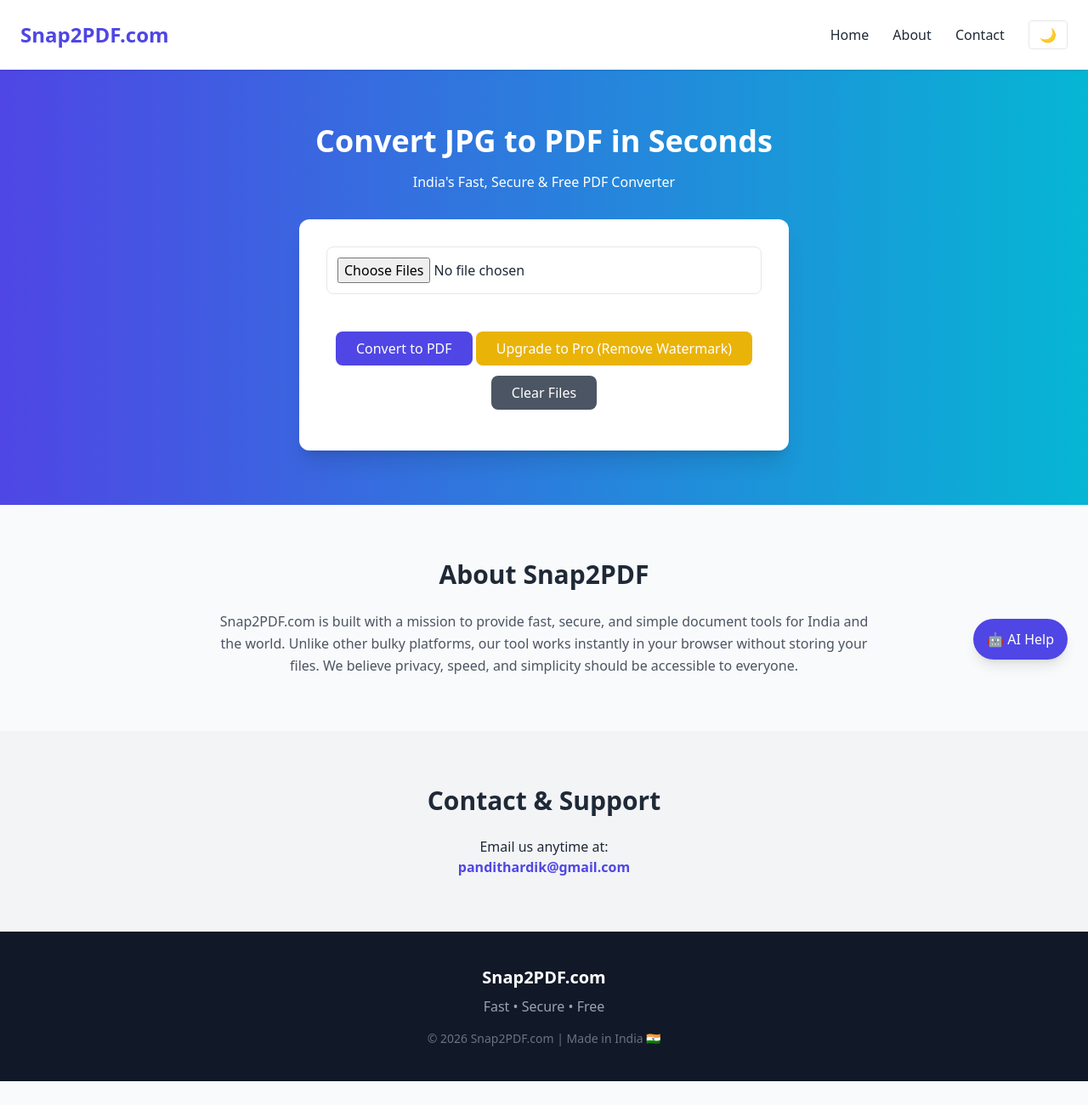
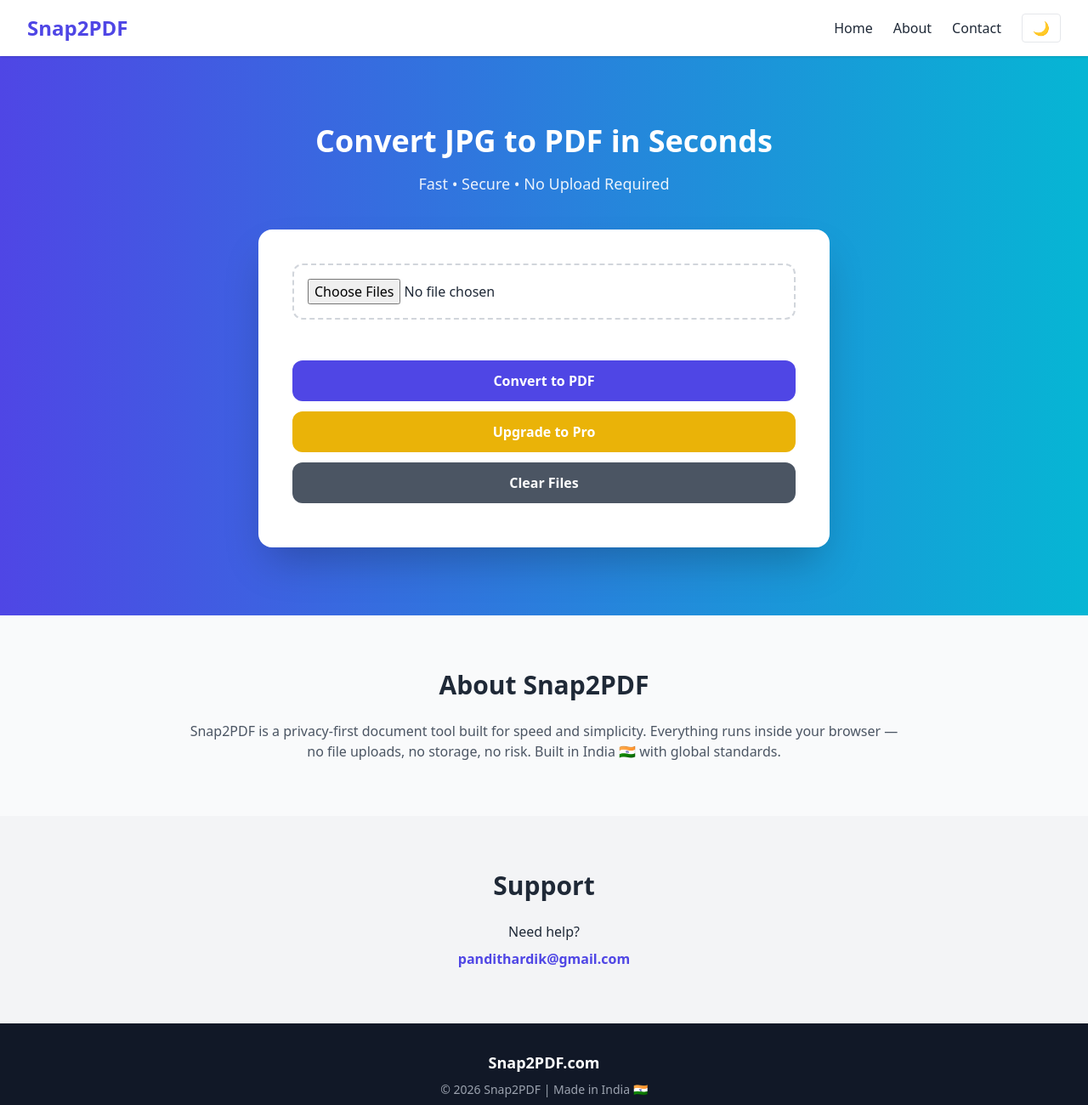
Before and after one commit to P092004/snap2pdf, a plain HTML site: page index.html in a window 1280 px wide. Shown: the whole page at 85% size. Before the commit the page ends 1272 px from the top, so only its background shows below. Drawn offline with nearby package versions, Linux system fonts and the light colour scheme.

Commit message:
Update index.html

```diff
--- a/index.html
+++ b/index.html
@@ -11,104 +11,100 @@
 <style>
 html { scroll-behavior: smooth; }
 </style>
-
 </head>
 
-<body id="body" class="bg-gray-50 text-gray-800 transition-all duration-300">
+<body class="bg-gray-50 text-gray-800 transition-all duration-300">
 
 <!-- NAVBAR -->
-<nav class="flex justify-between items-center p-6 shadow bg-white sticky top-0 z-50">
-  <h1 class="text-2xl font-bold text-indigo-600 cursor-pointer">Snap2PDF.com</h1>
-  <div class="space-x-6 hidden md:block">
-    <a href="#home" class="hover:text-indigo-600">Home</a>
-    <a href="#about" class="hover:text-indigo-600">About</a>
-    <a href="#contact" class="hover:text-indigo-600">Contact</a>
-    <button id="darkToggle" class="px-3 py-1 border rounded hover:bg-gray-200">🌙</button>
+<nav class="flex justify-between items-center px-4 md:px-8 py-4 bg-white shadow sticky top-0 z-50">
+  <h1 class="text-xl md:text-2xl font-bold text-indigo-600">Snap2PDF</h1>
+  <div class="hidden md:flex space-x-6 items-center">
+    <a href="#home" class="hover:text-indigo-600 transition">Home</a>
+    <a href="#about" class="hover:text-indigo-600 transition">About</a>
+    <a href="#contact" class="hover:text-indigo-600 transition">Contact</a>
+    <button id="darkToggle" class="px-3 py-1 border rounded hover:bg-gray-100 transition">🌙</button>
   </div>
 </nav>
 
 <!-- HERO -->
-<section id="home" class="text-center py-16 bg-gradient-to-r from-indigo-600 to-cyan-500 text-white">
-  <h2 class="text-4xl font-bold mb-4">Convert JPG to PDF in Seconds</h2>
-  <p class="mb-8">India's Fast, Secure & Free PDF Converter</p>
+<section id="home" class="py-12 md:py-20 px-4 bg-gradient-to-r from-indigo-600 to-cyan-500 text-white text-center">
 
-  <div class="bg-white text-gray-800 p-8 rounded-xl shadow-xl max-w-xl mx-auto">
+  <h2 class="text-2xl md:text-4xl font-bold mb-4 leading-tight">
+    Convert JPG to PDF in Seconds
+  </h2>
+  <p class="mb-10 text-sm md:text-lg opacity-90">
+    Fast • Secure • No Upload Required
+  </p>
 
+  <div class="bg-white text-gray-800 p-6 md:p-10 rounded-2xl shadow-2xl max-w-2xl mx-auto transition hover:shadow-3xl">
+
+    <!-- Upload -->
     <input type="file" id="fileInput" multiple accept="image/*"
-      class="border p-3 w-full rounded-lg mb-4 hover:border-indigo-500 transition">
+      class="border-2 border-dashed border-gray-300 p-4 w-full rounded-xl mb-6 hover:border-indigo-500 transition cursor-pointer">
 
-    <div id="preview" class="flex flex-wrap gap-2 justify-center mb-4"></div>
+    <!-- Preview -->
+    <div id="preview"
+      class="grid grid-cols-3 sm:grid-cols-4 md:grid-cols-5 gap-3 mb-6"></div>
 
-    <button id="convertBtn"
-      class="bg-indigo-600 text-white px-6 py-2 rounded-lg hover:bg-indigo-700 transition transform hover:scale-105">
-      Convert to PDF
-    </button>
-	<button id="upgradeBtn"
-  class="bg-yellow-500 text-white px-6 py-2 rounded-lg mt-3 hover:bg-yellow-600 transition transform hover:scale-105">
-  Upgrade to Pro (Remove Watermark)
-</button>
+    <!-- Buttons -->
+    <div class="space-y-3">
 
-<p id="proStatus" class="text-sm text-green-600 mt-2 hidden">
-  ✅ Pro Activated – Watermark Removed
-</p>
+      <button id="convertBtn"
+        class="w-full bg-indigo-600 text-white py-3 rounded-xl hover:bg-indigo-700 transition transform hover:scale-105 font-semibold">
+        Convert to PDF
+      </button>
 
+      <button id="downloadBtn"
+        class="w-full bg-green-600 text-white py-3 rounded-xl hidden hover:bg-green-700 transition transform hover:scale-105 font-semibold">
+        Download PDF
+      </button>
 
-    <button id="downloadBtn"
-      class="bg-green-600 text-white px-6 py-2 rounded-lg hidden hover:bg-green-700 transition transform hover:scale-105">
-      Download PDF
-    </button>
-	<button id="clearBtn"
-  class="bg-gray-600 text-white px-6 py-2 rounded-lg mt-3 hover:bg-gray-700 transition transform hover:scale-105">
-  Clear Files
-</button>
+      <button id="upgradeBtn"
+        class="w-full bg-yellow-500 text-white py-3 rounded-xl hover:bg-yellow-600 transition transform hover:scale-105 font-semibold">
+        Upgrade to Pro
+      </button>
 
+      <button id="clearBtn"
+        class="w-full bg-gray-600 text-white py-3 rounded-xl hover:bg-gray-700 transition transform hover:scale-105 font-semibold">
+        Clear Files
+      </button>
 
-    <p id="limitText" class="text-sm text-red-500 mt-4"></p>
+    </div>
+
+    <p id="proStatus" class="text-green-600 text-sm mt-3 hidden">
+      ✅ Pro Activated – Watermark Removed
+    </p>
+
+    <p id="limitText" class="text-red-500 text-sm mt-3"></p>
 
   </div>
 </section>
 
 <!-- ABOUT -->
-<section id="about" class="py-16 text-center px-6">
-  <h2 class="text-3xl font-bold mb-6">About Snap2PDF</h2>
-  <p class="max-w-3xl mx-auto text-gray-600 leading-relaxed">
-    Snap2PDF.com is built with a mission to provide fast, secure, and simple document tools for India and the world.
-    Unlike other bulky platforms, our tool works instantly in your browser without storing your files.
-    We believe privacy, speed, and simplicity should be accessible to everyone.
+<section id="about" class="py-16 px-6 text-center max-w-4xl mx-auto">
+  <h2 class="text-2xl md:text-3xl font-bold mb-6">About Snap2PDF</h2>
+  <p class="text-gray-600 text-sm md:text-base leading-relaxed">
+    Snap2PDF is a privacy-first document tool built for speed and simplicity.
+    Everything runs inside your browser — no file uploads, no storage, no risk.
+    Built in India 🇮🇳 with global standards.
   </p>
 </section>
 
 <!-- CONTACT -->
-<section id="contact" class="bg-gray-100 py-16 text-center">
-  <h2 class="text-3xl font-bold mb-6">Contact & Support</h2>
-  <p>Email us anytime at:</p>
+<section id="contact" class="bg-gray-100 py-16 text-center px-4">
+  <h2 class="text-2xl md:text-3xl font-bold mb-6">Support</h2>
+  <p class="mb-2">Need help?</p>
   <a href="mailto:pandithardik@gmail.com"
      class="text-indigo-600 font-semibold hover:underline">
      pandithardik@gmail.com
   </a>
 </section>
 
-<!-- AI CHATBOT -->
-<div class="fixed bottom-6 right-6">
-  <button onclick="toggleChat()"
-    class="bg-indigo-600 text-white px-4 py-3 rounded-full shadow-lg hover:bg-indigo-700">
-    🤖 AI Help
-  </button>
-
-  <div id="chatBox" class="hidden bg-white w-80 h-96 shadow-xl rounded-xl mt-2 p-4 flex flex-col">
-    <div id="chatMessages" class="flex-1 overflow-y-auto text-sm mb-2"></div>
-    <input id="chatInput" type="text" placeholder="Ask something..."
-      class="border p-2 rounded w-full"
-      onkeydown="if(event.key==='Enter')sendMessage()">
-  </div>
-</div>
-
 <!-- FOOTER -->
-<footer class="bg-gray-900 text-white py-10 text-center">
-  <h3 class="text-xl font-bold mb-2">Snap2PDF.com</h3>
-  <p class="text-gray-400 mb-4">Fast • Secure • Free</p>
-  <p class="text-gray-500 text-sm">
-    © 2026 Snap2PDF.com | Made in India 🇮🇳
+<footer class="bg-gray-900 text-white py-8 text-center">
+  <h3 class="text-lg font-bold">Snap2PDF.com</h3>
+  <p class="text-gray-400 text-sm mt-2">
+    © 2026 Snap2PDF | Made in India 🇮🇳
   </p>
 </footer>
 
@@ -125,12 +121,12 @@ darkToggle.onclick = () => {
   document.body.classList.toggle("text-white");
 };
 
-// Upgrade to Pro
+// Upgrade
 upgradeBtn.onclick = () => {
   isPro = true;
   localStorage.setItem("isPro", "true");
   proStatus.classList.remove("hidden");
-  alert("🎉 Pro Version Activated! Watermark Removed.");
+  alert("🎉 Pro Activated!");
 };
 
 // Upload
@@ -144,7 +140,7 @@ fileInput.addEventListener("change", function(e) {
       images.push(event.target.result);
       const img = document.createElement("img");
       img.src = event.target.result;
-      img.className = "w-24 rounded shadow";
+      img.className = "rounded-lg shadow hover:scale-105 transition";
       preview.appendChild(img);
     };
     reader.readAsDataURL(file);
@@ -155,7 +151,7 @@ fileInput.addEventListener("change", function(e) {
 convertBtn.addEventListener("click", () => {
 
   if (!isPro && usage >= 5) {
-    limitText.innerText = "Daily free limit reached. Upgrade to Pro.";
+    limitText.innerText = "Daily free limit reached.";
     return;
   }
 
@@ -170,10 +166,9 @@ convertBtn.addEventListener("click", () => {
     if (index !== 0) pdf.addPage();
     pdf.addImage(img, "JPEG", 10, 10, 180, 160);
 
-    // Watermark only for Free Users
     if (!isPro) {
       pdf.setTextColor(200);
-      pdf.text("Snap2PDF.com (Free Version)", 105, 280, { align: "center" });
+      pdf.text("Snap2PDF.com (Free)", 105, 280, { align: "center" });
     }
   });
 
@@ -185,22 +180,14 @@ convertBtn.addEventListener("click", () => {
   downloadBtn.classList.remove("hidden");
 });
 
+// Download
 downloadBtn.addEventListener("click", () => {
   if (pdf) {
     pdf.save("Snap2PDF.pdf");
-
-    // Auto clear after 1 second
-    setTimeout(() => {
-      images = [];
-      preview.innerHTML = "";
-      fileInput.value = "";
-      downloadBtn.classList.add("hidden");
-    }, 1000);
   }
 });
 
-
-// Clear All
+// Clear
 clearBtn.addEventListener("click", () => {
   images = [];
   preview.innerHTML = "";
@@ -209,35 +196,6 @@ clearBtn.addEventListener("click", () => {
   limitText.innerText = "";
   pdf = null;
 });
-
-
-// Chatbot
-function toggleChat() {
-  chatBox.classList.toggle("hidden");
-}
-
-function sendMessage() {
-  let input = chatInput.value.trim();
-  if (!input) return;
-
-  chatMessages.innerHTML += "<div><b>You:</b> " + input + "</div>";
-
-  let reply = "I can help you convert JPG to PDF instantly.";
-
-  if (input.toLowerCase().includes("limit"))
-    reply = "Free users can convert 5 files per day.";
-
-  if (input.toLowerCase().includes("pro"))
-    reply = "Upgrade to Pro to remove watermark and get unlimited usage.";
-
-  if (input.toLowerCase().includes("contact"))
-    reply = "Contact support at pandithardik@gmail.com";
-
-  chatMessages.innerHTML += "<div class='text-indigo-600'><b>AI:</b> " + reply + "</div>";
-
-  chatInput.value = "";
-  chatMessages.scrollTop = chatMessages.scrollHeight;
-}
 </script>
 
 </body>
```
